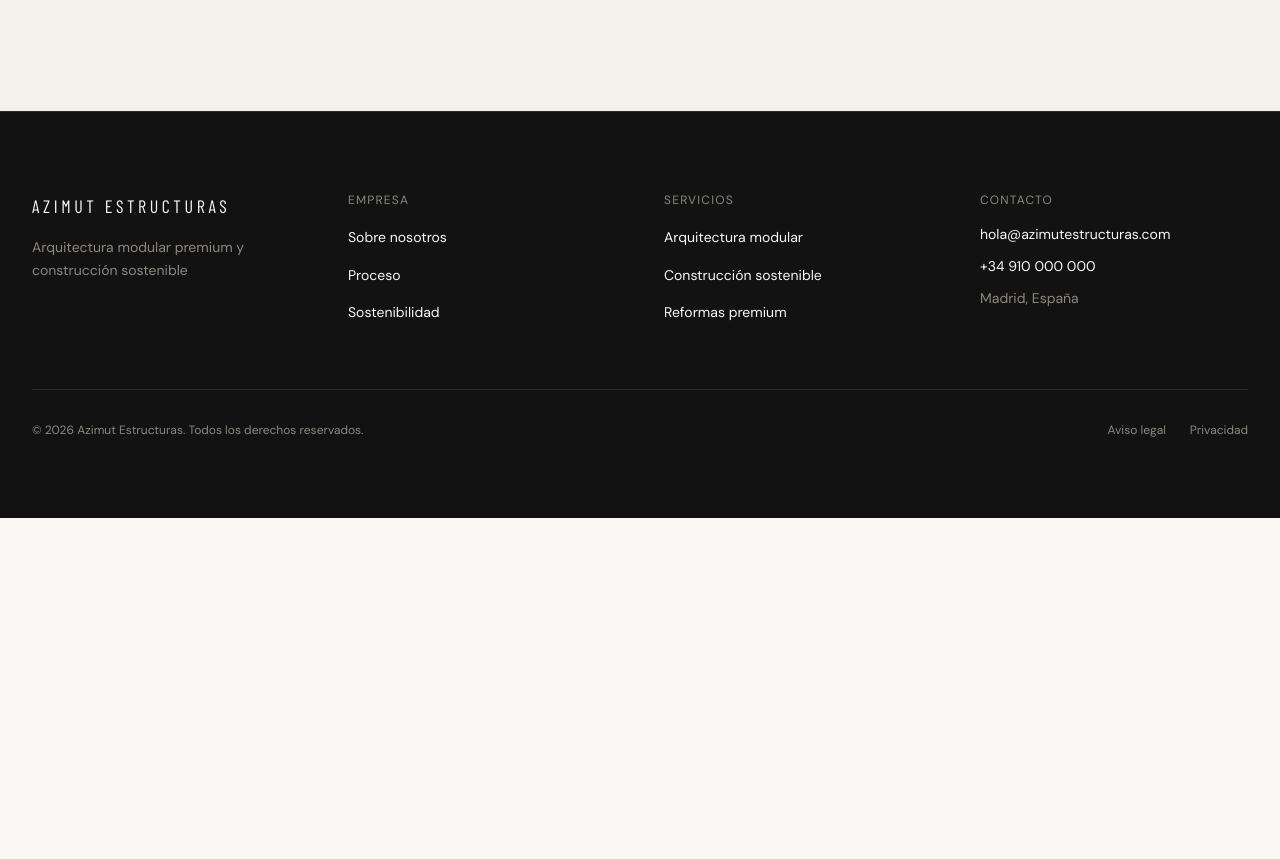
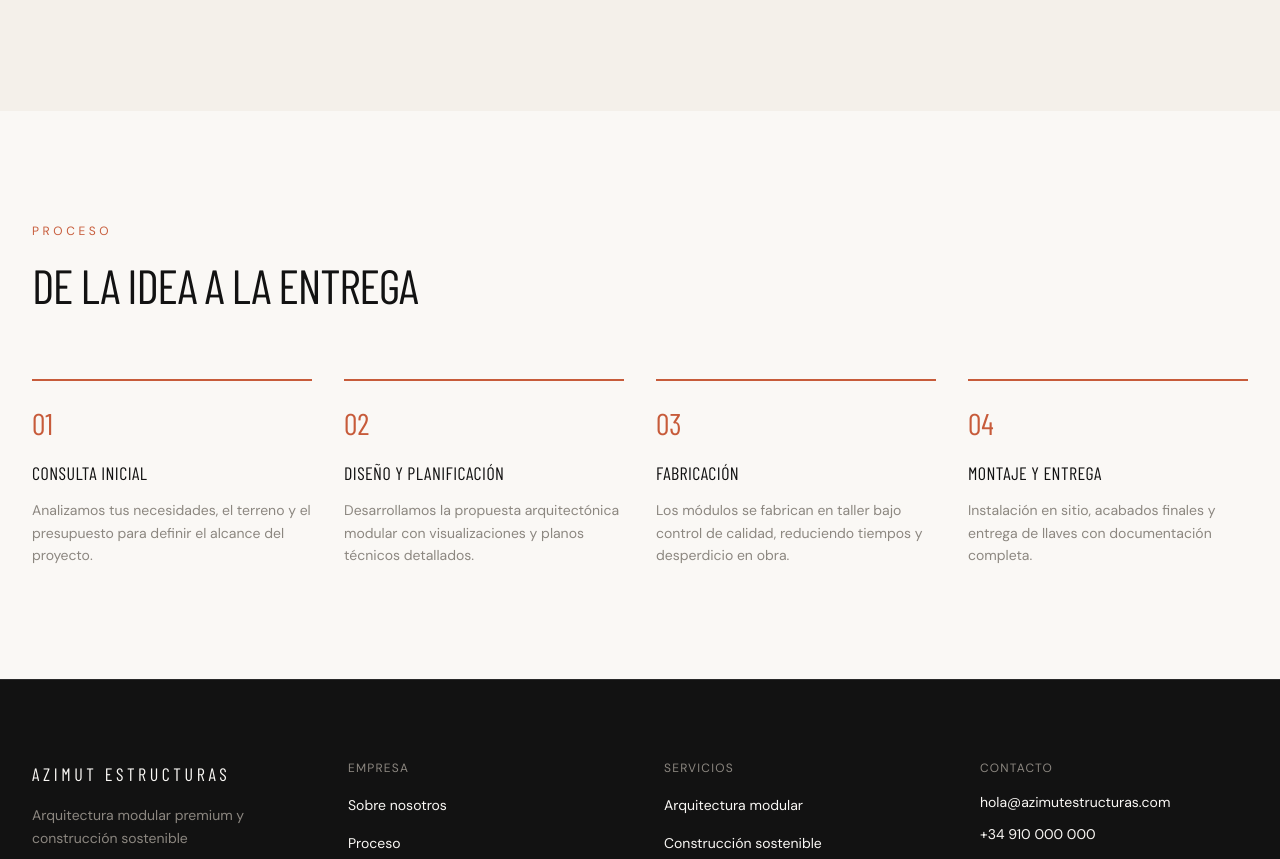
Before and after one commit to Areman-05/Azimut, a Next.js app: page / in a window 1280 px wide. Shown: the part 1846-2705 px from the top of the page. Before the commit the page ends 2364 px from the top, so only its background shows below. Built offline with nearby package versions, Linux system fonts and the light colour scheme.

Commit message:
feat: integrar ProcessSection en la página de inicio

```diff
--- a/src/app/page.tsx
+++ b/src/app/page.tsx
@@ -1,4 +1,4 @@
-import { Hero, ServicesPreview, StatsStrip } from "@/components/home";
+import { Hero, ServicesPreview, StatsStrip, ProcessSection } from "@/components/home";
 
 export default function Home() {
   return (
@@ -6,6 +6,7 @@ export default function Home() {
       <Hero />
       <StatsStrip />
       <ServicesPreview />
+      <ProcessSection />
     </>
   );
 }
--- a/src/components/home/index.ts
+++ b/src/components/home/index.ts
@@ -1,3 +1,4 @@
 export { Hero } from "./Hero";
 export { ServicesPreview } from "./ServicesPreview";
 export { StatsStrip } from "./StatsStrip";
+export { ProcessSection } from "./ProcessSection";
```
